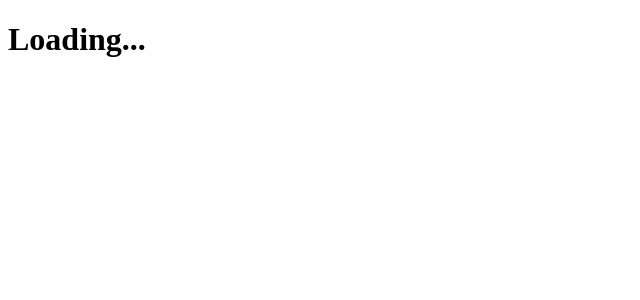
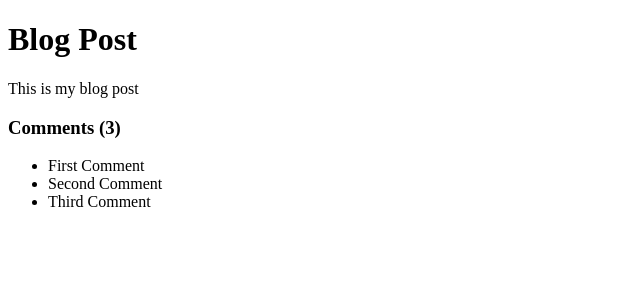
Before and after one commit to Elshaman/feedback-react-app, a React (Create React App) app: page / in a window 1280 px wide. Shown: the top 300 px of the page, without its empty margins (0-640 px from the left). Built offline with nearby package versions, Linux system fonts and the light colour scheme.

Commit message:
conditional ternary op

```diff
--- a/src/App.js
+++ b/src/App.js
@@ -8,21 +8,24 @@ function App(){
         {id: 3 , text: 'Third Comment'},
     ]
 
-    const loading = true
+    const loading = false
+    const showComments = true
+
     if(loading) return <h1>Loading...</h1>
 
     return (
         <div className="container">
             <h1>{ title }</h1>
             <p>{ body }</p>
-            <div className="comments">
+            {showComments ? (<div className="comments">
                 <h3>Comments ({comments.length})</h3>
                 <ul>
                     { comments.map( (comment, index) => (
                         <li key={index}>{ comment.text }</li>
                     )) }
                 </ul>
-            </div>
+            </div>) : 'no' }
+
         </div>
 
     )
```
